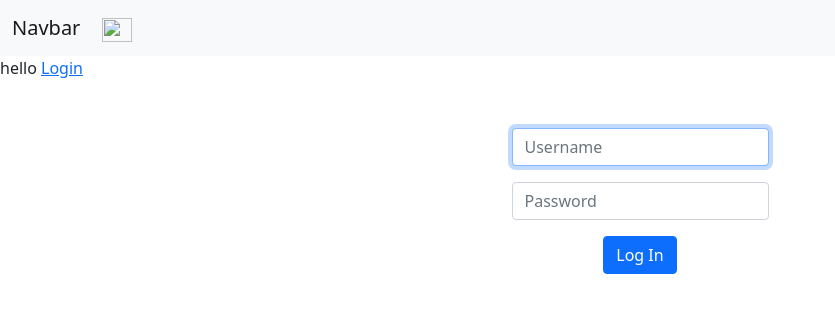
After one commit to theodoregraham1/stock-system-web, a Flask app: page /login/ in a window 1280 px wide. The commit adds this page. Shown: the top 313 px of the page, without its empty margins (0-835 px from the left). Run offline with Flask 2, Linux system fonts and the light colour scheme.

Commit message:
add stuff

```diff
--- a/app.py
+++ b/app.py
@@ -3,13 +3,30 @@
 import sqlite3
 
 from flask import Flask, request, render_template, session, redirect, flash
+from flask_session import Session
 from werkzeug.security import check_password_hash, generate_password_hash
 
+
 app = Flask(__name__)
+
+# Configure session to use filesystem (instead of signed cookies)
+app.config["SESSION_PERMANENT"] = False
+app.config["SESSION_TYPE"] = "filesystem"
+Session(app)
 
 # Connect to database
 con = sqlite3.connect("tutorial.db")
 cur = con.cursor()
+
+
+@app.after_request
+def after_request(response):
+    """Ensure responses aren't cached"""
+    response.headers["Cache-Control"] = "no-cache, no-store, must-revalidate"
+    response.headers["Expires"] = 0
+    response.headers["Pragma"] = "no-cache"
+    return response
+
 
 @app.route("/", methods=["GET"])
 def index():
--- a/requirements.txt
+++ b/requirements.txt
@@ -1 +1,3 @@
 Flask
+Flask-Session
+requests
--- /dev/null
+++ b/static/icon/about.txt
@@ -0,0 +1,6 @@
+This favicon was generated using the following graphics from Twitter Twemoji:
+
+- Graphics Title: 1f3ec.svg
+- Graphics Author: Copyright 2020 Twitter, Inc and other contributors (https://github.com/twitter/twemoji)
+- Graphics Source: https://github.com/twitter/twemoji/blob/master/assets/svg/1f3ec.svg
+- Graphics License: CC-BY 4.0 (https://creativecommons.org/licenses/by/4.0/)
--- a/templates/index.html
+++ b/templates/index.html
@@ -1,9 +1,9 @@
-{% extends layout.html %}
+{% extends "layout.html" %}
 
 {% block title %}
     Home
 {% endblock %}
 
 {% block main %}
-
+    hello
 {% endblock %}
--- a/templates/layout.html
+++ b/templates/layout.html
@@ -18,7 +18,7 @@
 
         <link href="/static/styles.css" rel="stylesheet">
 
-        <title>Shopinator: {% block title %}{% endblock%}</title>
+        <title>Shopinator: {% block title %}{% endblock %}</title>
 
     </head>
 
--- /dev/null
+++ b/templates/login.html
@@ -0,0 +1,17 @@
+{% extends "layout.html" %}
+
+{% block title %}
+    Log In
+{% endblock %}
+
+{% block main %}
+    <form action="/login" method="post">
+        <div class="mb-3">
+            <input autocomplete="off" autofocus class="form-control mx-auto w-auto" id="username" name="username" placeholder="Username" type="text" required>
+        </div>
+        <div class="mb-3">
+            <input class="form-control mx-auto w-auto" id="password" name="password" placeholder="Password" type="password" required>
+        </div>
+        <button class="btn btn-primary" type="submit">Log In</button>
+    </form>
+{% endblock %}
```
Also changed, not shown: static/icon/android-chrome-192x192.png (added), static/icon/android-chrome-512x512.png (added), static/icon/apple-touch-icon.png (added), static/icon/favicon-16x16.png (added), static/icon/favicon-32x32.png (added), static/icon/favicon.ico (added), static/icon/site.webmanifest (added), tutorial.db (added).
